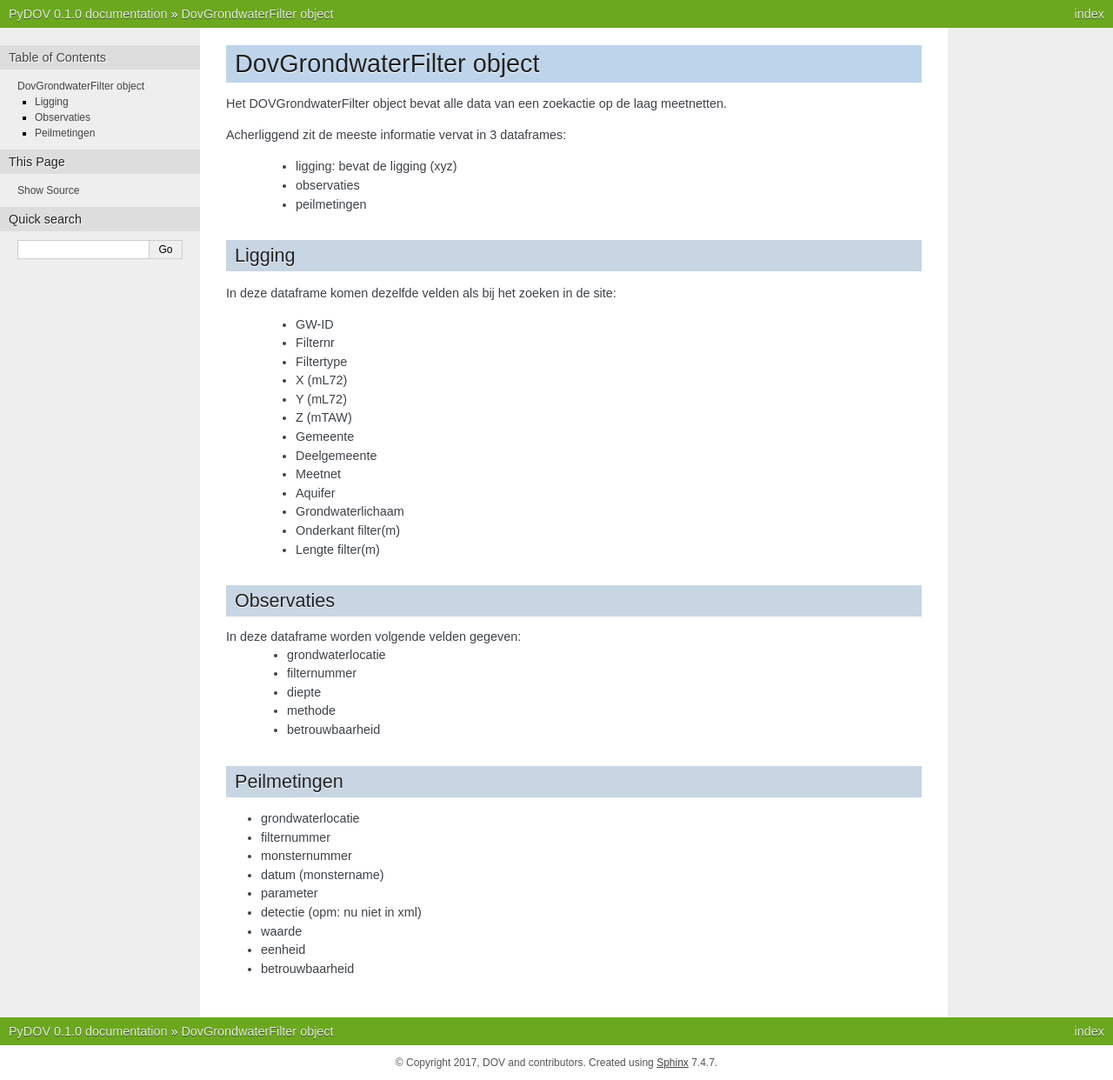
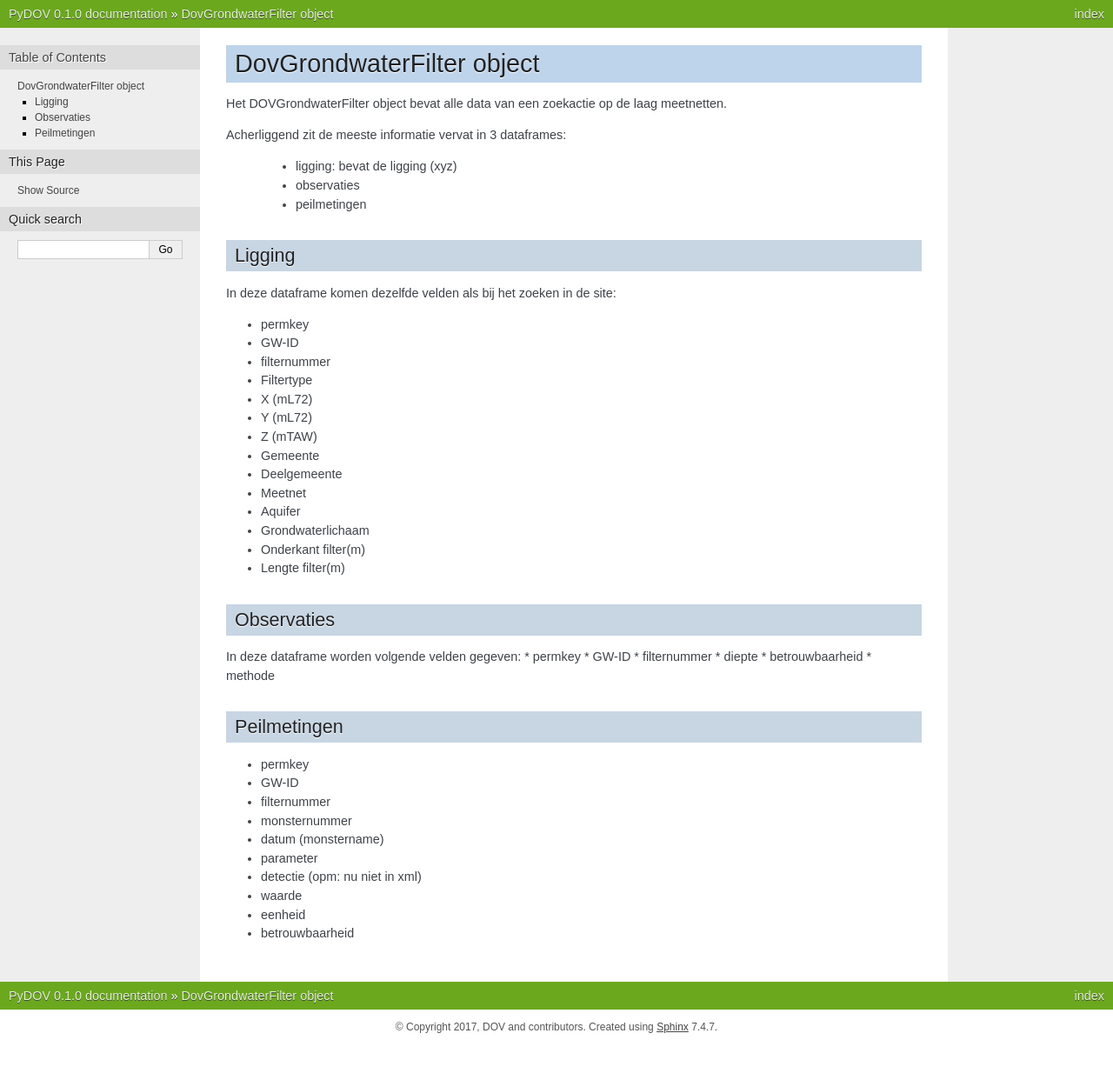
Before and after one commit to DOV-Vlaanderen/pydov, a Sphinx documentation site: the page built from docs/dovfilter.rst, in a window 1280 px wide. Shown: the whole page at 87% size. Built offline with Sphinx 7.4.7, drawn with Linux system fonts in a browser that asks for light colours; after the commit the page ends 1201 px from its top, so only the background shows below that.

Commit message:
Fix names

```diff
--- a/docs/dovfilter.rst
+++ b/docs/dovfilter.rst
@@ -14,33 +14,36 @@ Ligging
 ~~~~~~~
 In deze dataframe komen dezelfde velden als bij het zoeken in de site:
 
- * GW-ID
- * Filternr
- * Filtertype
- * X (mL72)
- * Y (mL72)
- * Z (mTAW)
- * Gemeente
- * Deelgemeente
- * Meetnet
- * Aquifer
- * Grondwaterlichaam
- * Onderkant filter(m)
- * Lengte filter(m)
+* permkey
+* GW-ID
+* filternummer
+* Filtertype
+* X (mL72)
+* Y (mL72)
+* Z (mTAW)
+* Gemeente
+* Deelgemeente
+* Meetnet
+* Aquifer
+* Grondwaterlichaam
+* Onderkant filter(m)
+* Lengte filter(m)
 
 Observaties
 ~~~~~~~~~~~
 
 In deze dataframe worden volgende velden gegeven:
- * grondwaterlocatie
- * filternummer
- * diepte
- * methode
- * betrouwbaarheid
+* permkey
+* GW-ID
+* filternummer
+* diepte
+* betrouwbaarheid
+* methode
 
 Peilmetingen
 ~~~~~~~~~~~~
-* grondwaterlocatie
+* permkey
+* GW-ID
 * filternummer
 * monsternummer
 * datum (monstername)
```
